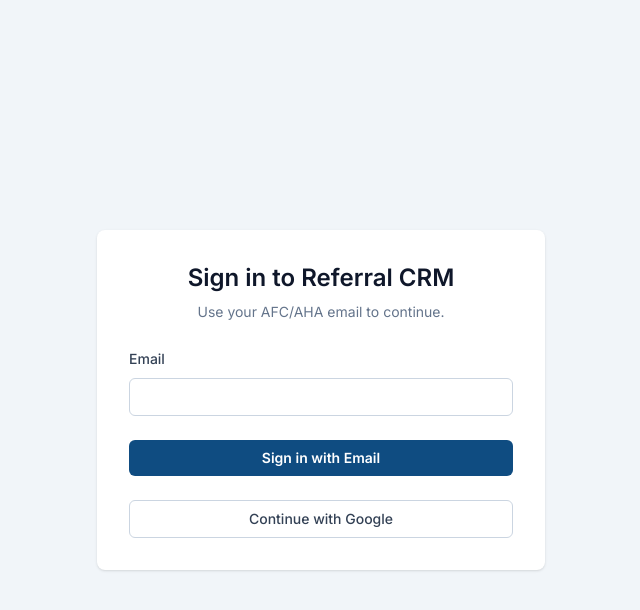
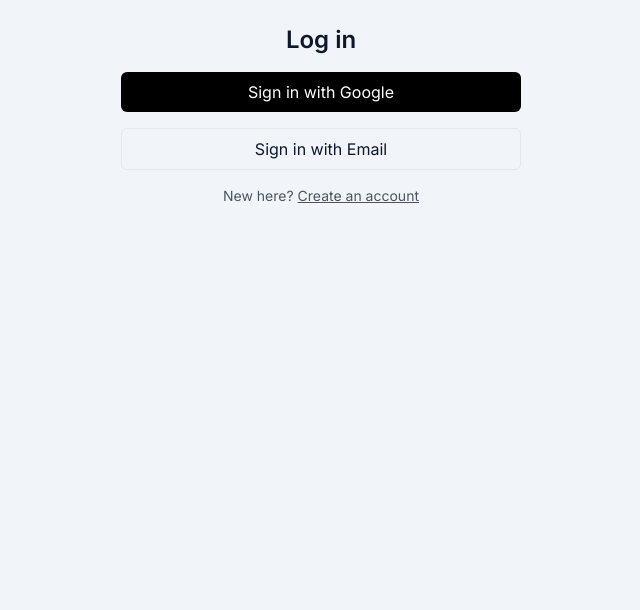
Before and after one commit to loganlgraham/referralcrm, a Next.js app: page /login in a window 1280 px wide. Shown: the top 610 px of the page, without its empty margins (319-959 px from the left). Built offline with nearby package versions, Linux system fonts and the light colour scheme.

Commit message:
login page

```diff
--- a/src/app/(auth)/login/page.tsx
+++ b/src/app/(auth)/login/page.tsx
@@ -1,57 +1,21 @@
 'use client';
 
-import { useState } from 'react';
 import { signIn } from 'next-auth/react';
-import { Loader2 } from 'lucide-react';
+import Link from 'next/link';
 
 export default function LoginPage() {
-  const [email, setEmail] = useState('');
-  const [loading, setLoading] = useState(false);
-
-  const handleSubmit = async (event: React.FormEvent) => {
-    event.preventDefault();
-    setLoading(true);
-    await signIn('email', { email, callbackUrl: '/dashboard' });
-    setLoading(false);
-  };
-
   return (
-    <div className="flex min-h-screen items-center justify-center bg-slate-100">
-      <form
-        onSubmit={handleSubmit}
-        className="w-full max-w-md space-y-6 rounded-lg bg-white p-8 shadow"
-      >
-        <div className="space-y-2 text-center">
-          <h1 className="text-2xl font-semibold text-slate-900">Sign in to Referral CRM</h1>
-          <p className="text-sm text-slate-500">Use your AFC/AHA email to continue.</p>
-        </div>
-        <div className="space-y-2">
-          <label htmlFor="email" className="text-sm font-medium text-slate-700">
-            Email
-          </label>
-          <input
-            id="email"
-            type="email"
-            required
-            value={email}
-            onChange={(event) => setEmail(event.target.value)}
-            className="w-full rounded-md border border-slate-300 px-3 py-2 text-sm focus:border-brand focus:outline-none focus:ring-2 focus:ring-brand/30"
-          />
-        </div>
-        <button
-          type="submit"
-          className="flex w-full items-center justify-center gap-2 rounded-md bg-brand px-4 py-2 text-sm font-semibold text-white transition hover:bg-brand-dark"
-        >
-          {loading && <Loader2 className="h-4 w-4 animate-spin" />} Sign in with Email
-        </button>
-        <button
-          type="button"
-          onClick={() => signIn('google', { callbackUrl: '/dashboard' })}
-          className="w-full rounded-md border border-slate-300 px-4 py-2 text-sm font-medium text-slate-700 transition hover:bg-slate-100"
-        >
-          Continue with Google
-        </button>
-      </form>
+    <div className="mx-auto max-w-md p-6 space-y-4">
+      <h1 className="text-2xl font-semibold text-center">Log in</h1>
+      <button className="w-full rounded-md bg-black text-white py-2" onClick={() => signIn('google')}>
+        Sign in with Google
+      </button>
+      <button className="w-full rounded-md border py-2" onClick={() => signIn('email')}>
+        Sign in with Email
+      </button>
+      <p className="text-sm text-gray-600 text-center mt-4">
+        New here? <Link className="underline" href="/signup">Create an account</Link>
+      </p>
     </div>
   );
 }
```
